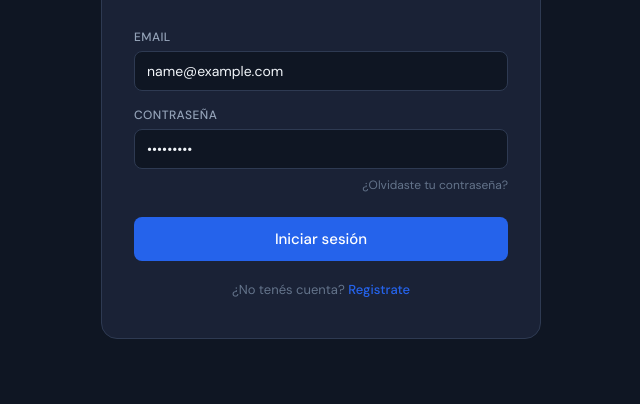
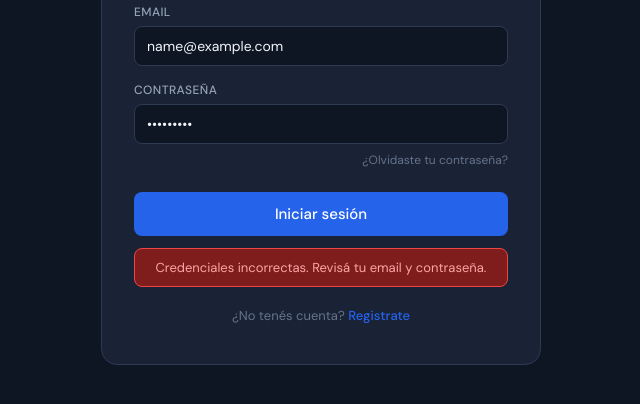
Before and after one commit to emanuelsimon/controlGastos_IW2, a website: page frontend/index.html in a window 1280 px wide. Both pictures are taken after typing "name@example.com", "Sample123" into the empty fields and a click on the button "Iniciar sesión". Shown: the part 310-714 px from the top of the page, without its empty margins (319-959 px from the left). Drawn offline with nearby package versions, Linux system fonts and the light colour scheme; no server answers.

Commit message:
Add. Mensaje de credenciales incorrectas

```diff
--- a/frontend/css/styles.css
+++ b/frontend/css/styles.css
@@ -716,3 +716,15 @@ h2 {
 .cg-cards-top          { margin-top: 1.5rem; }
 .cg-chart-box-top      { margin-top: 1.5rem; }
 .cg-chart-box-bottom   { margin-bottom: 1.5rem; }
+
+/* Mensaje de error en login */
+.cg-login-error {
+    margin-top: 12px;
+    padding: 10px 14px;
+    background: #7f1d1d;
+    border: 0.5px solid #ef4444;
+    border-radius: 8px;
+    color: #fca5a5;
+    font-size: 13px;
+    text-align: center;
+}
--- a/frontend/index.html
+++ b/frontend/index.html
@@ -33,6 +33,10 @@
                 <a href="#" class="cg-forgot">¿Olvidaste tu contraseña?</a>
 
                 <button type="submit" class="cg-btn">Iniciar sesión</button>
+
+                <div id="login-error" style="display:none" class="cg-login-error">
+                    Credenciales incorrectas. Revisá tu email y contraseña.
+                </div>
             </form>
 
             <p class="cg-footer">¿No tenés cuenta? <a href="register.html">Registrate</a></p>
--- a/frontend/js/auth.js
+++ b/frontend/js/auth.js
@@ -3,13 +3,23 @@
 
 const loginForm = document.getElementById("login-form")
 if (loginForm) {
+    // Ocultar el mensaje de error cuando el usuario modifica los campos
+    loginForm.querySelectorAll('input').forEach(input => {
+        input.addEventListener('input', () => {
+            const errorEl = document.getElementById("login-error")
+            if (errorEl) errorEl.style.display = "none"
+        })
+    })
+
     loginForm.addEventListener("submit", async function(event) {
         event.preventDefault()
         let email = document.getElementById("email").value
         let password = document.getElementById("password").value
 
+        const errorEl = document.getElementById("login-error")
+
+        try {
             const data = await loginUser(email, password)
-        console.log(data)
 
             if (data.token) {
                 localStorage.setItem("token", data.token)
@@ -20,8 +30,9 @@ if (loginForm) {
                 } else {
                     window.location.href = "dashboard.html";
                 }
-        } else {
-            alert("Email o contraseña incorrectos")
+            }
+        } catch (error) {
+            if (errorEl) errorEl.style.display = "block"
         }
     })
 }
```
Lines whose indentation alone changed are shown as unchanged.
